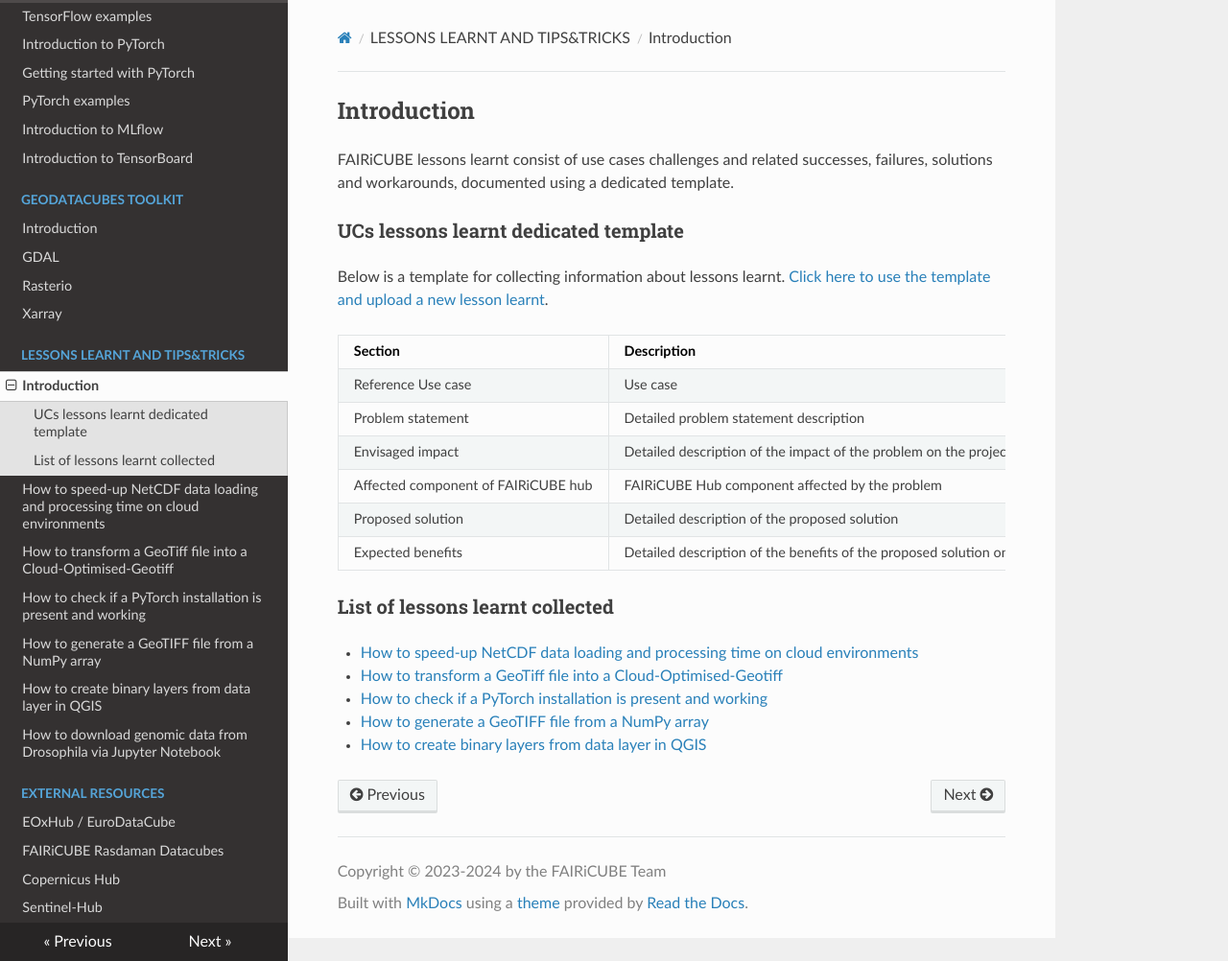
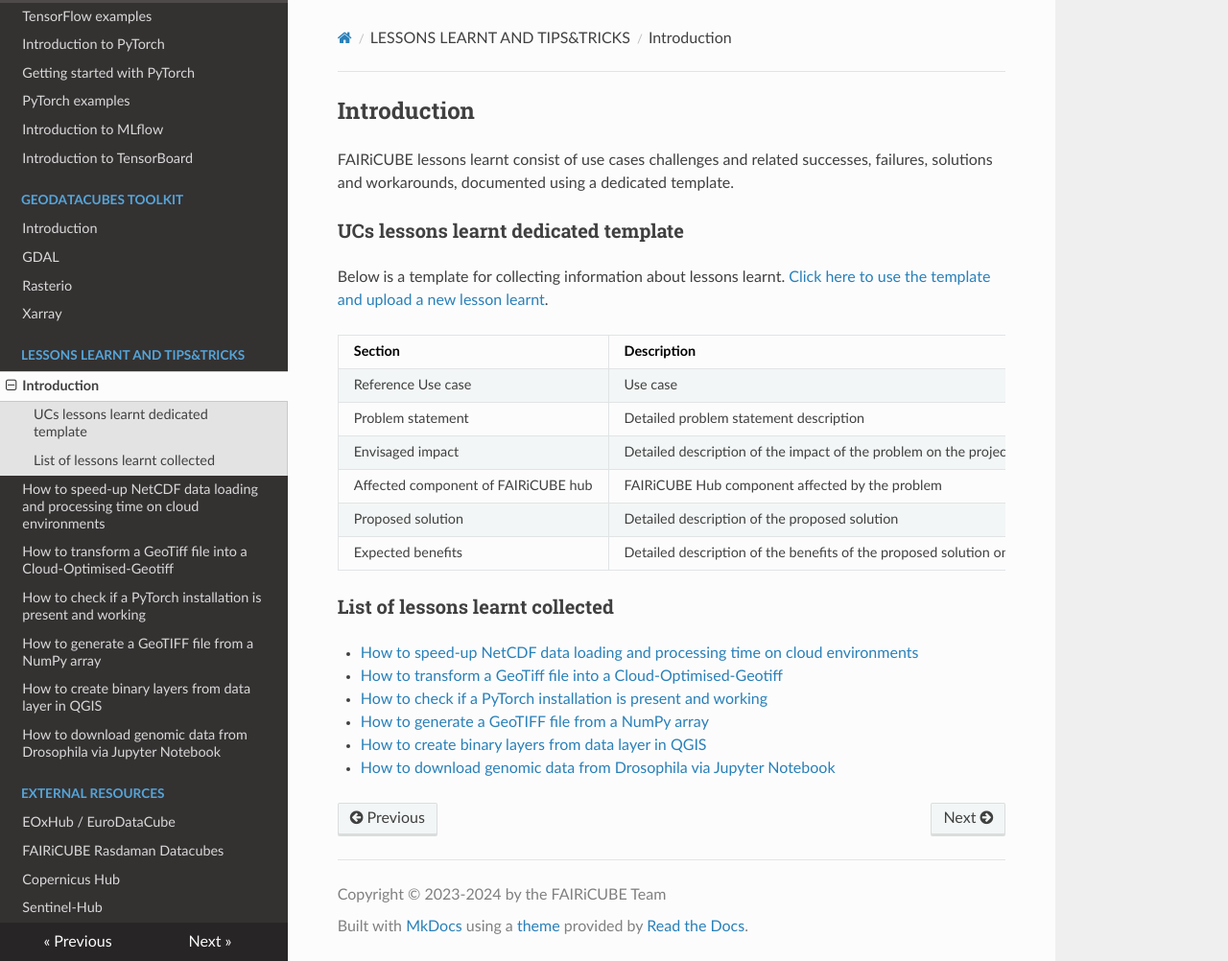
Before and after one commit to FAIRiCUBE/collaboration-platform, an MkDocs documentation site: the page built from docs/lessons_learnt_tips_tricks/ll_introduction.md, in a window 1280 px wide and 1002 px high. Shown: the whole window at 96% size. Built offline with MkDocs 1.6.1, drawn with Linux system fonts in a browser that asks for light colours; nearby versions of some CDN libraries.

Commit message:
Update ll_introduction.md
added drosophila

```diff
--- a/docs/lessons_learnt_tips_tricks/ll_introduction.md
+++ b/docs/lessons_learnt_tips_tricks/ll_introduction.md
@@ -22,3 +22,4 @@
 - [How to check if a PyTorch installation is present and working](pytorch_verification.md)
 - [How to generate a GeoTIFF file from a NumPy array](geotiff_generation.md)
 - [How to create binary layers from data layer in QGIS](binary_layers_from_data_layers.md)
+- [How to download genomic data from Drosophila via Jupyter Notebook](Drosophila_data_via_Jupyter_Notebook.md)
```
